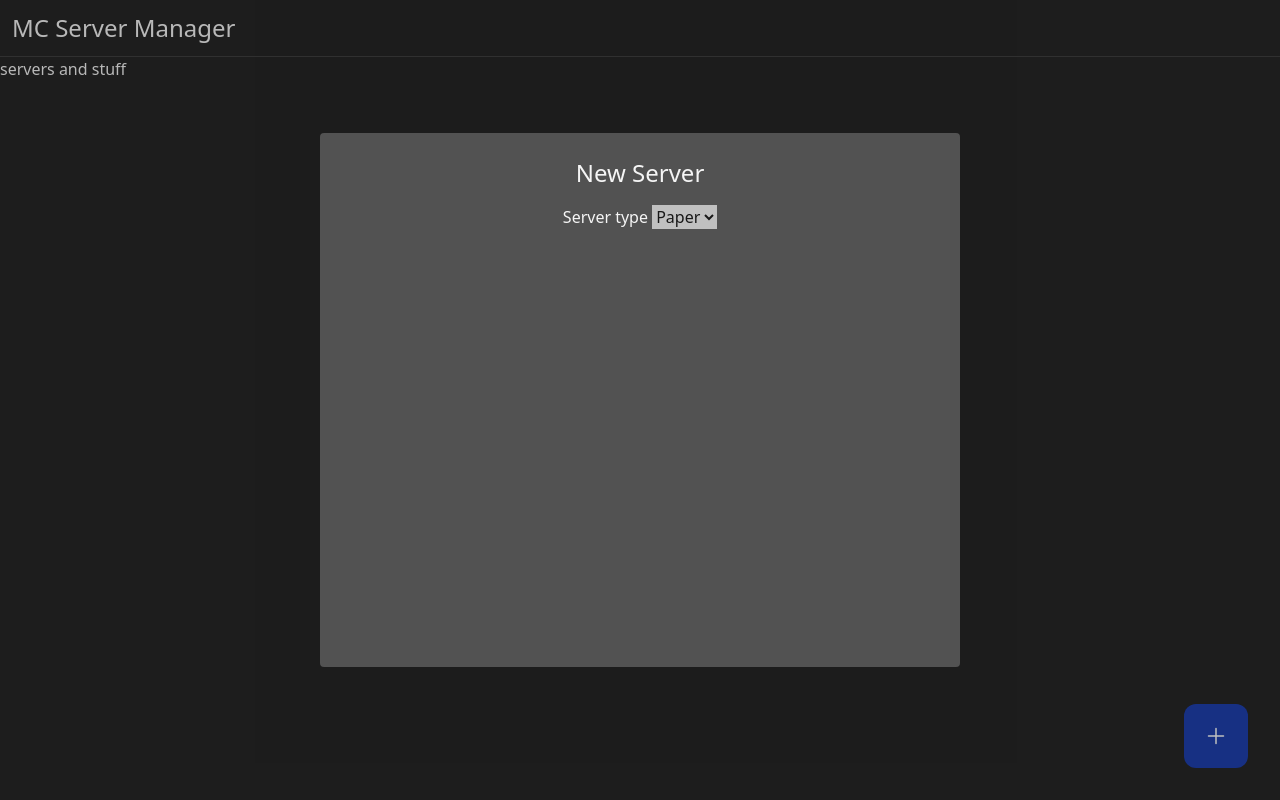
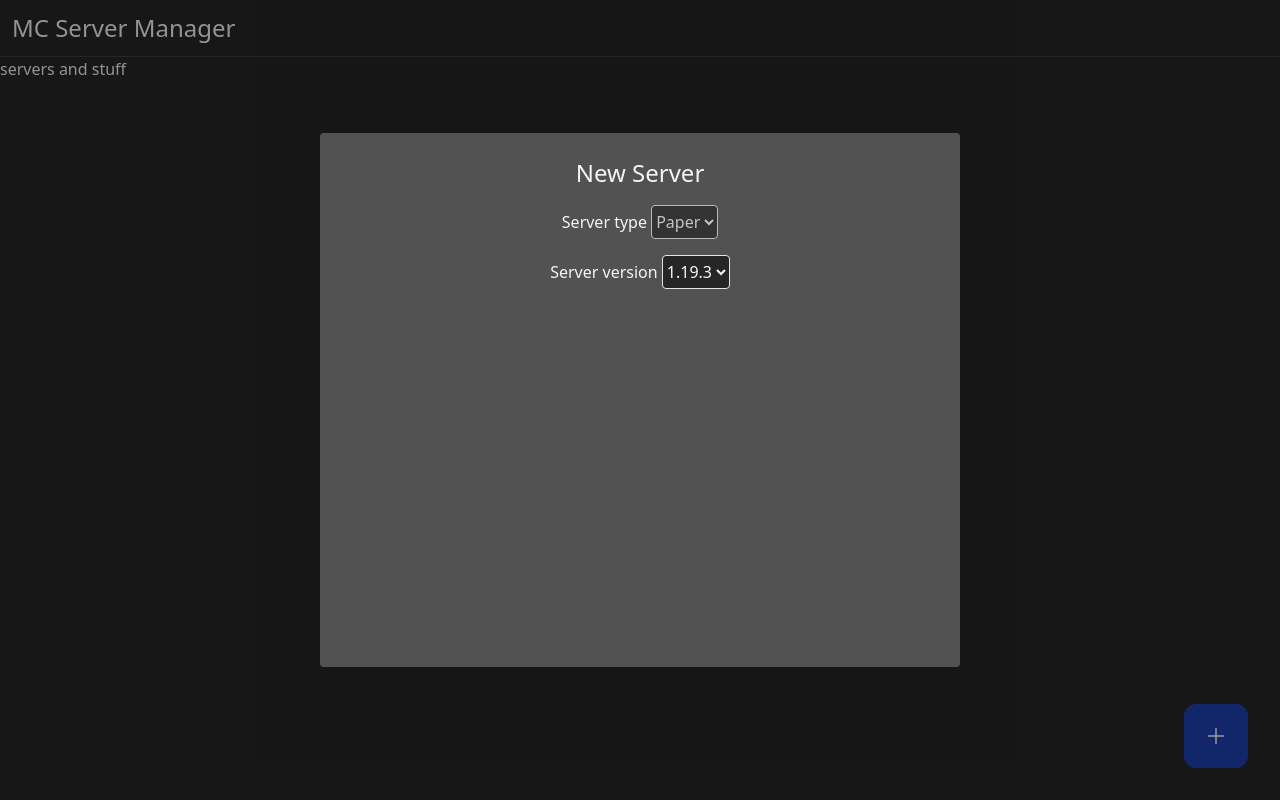
Before and after one commit to Rayn322/ServerManager, a SvelteKit app: page / in a window 1280 px wide. Both pictures are taken after a click on the button 1216 px from the left and 736 px from the top of the page. Built offline with nearby package versions, Linux system fonts and the light colour scheme.

Commit message:
Improve AddServer modal, move components to folder

```diff
--- a/src/lib/AddServer.svelte
+++ /dev/null
@@ -1,36 +0,0 @@
-<script lang="ts">
-	export let open;
-
-	const onKeyDown = (e: KeyboardEvent) => {
-		console.log(e.key);
-		if (e.key === 'Escape') {
-			open = false;
-		}
-	};
-</script>
-
-<svelte:window on:keydown={(e) => onKeyDown(e)} />
-
-<!-- ignoring since we have the event on the window but this probably isn't the best -->
-<!-- svelte-ignore a11y-click-events-have-key-events -->
-<div
-	on:click|self={() => (open = false)}
-	class="fixed top-0 left-0 z-10 flex h-full w-full items-center justify-center bg-black bg-opacity-25"
->
-	<div class="flex h-2/3 w-1/2 flex-col items-center gap-4 rounded bg-neutral-600 p-6">
-		<h2 class="text-2xl">New Server</h2>
-		<form>
-			<div>
-				<label for="server-type">Server type</label>
-				<select
-					class="text-black"
-					id="server-type"
-					title="Paper is the only supported option"
-					disabled
-				>
-					<option value="1">Paper</option>
-				</select>
-			</div>
-		</form>
-	</div>
-</div>
--- /dev/null
+++ b/src/lib/components/AddServer.svelte
@@ -0,0 +1,44 @@
+<script lang="ts">
+	export let open;
+
+	const onKeyDown = (e: KeyboardEvent) => {
+		console.log(e.key);
+		if (e.key === 'Escape') {
+			open = false;
+		}
+	};
+</script>
+
+<svelte:window on:keydown={(e) => onKeyDown(e)} />
+
+<!-- ignoring since we have the event on the window but this probably isn't the best -->
+<!-- svelte-ignore a11y-click-events-have-key-events -->
+<div
+	on:click|self={() => (open = false)}
+	class="fixed top-0 left-0 z-10 flex h-full w-full items-center justify-center bg-black bg-opacity-40"
+>
+	<div class="flex h-2/3 w-1/2 flex-col items-center gap-4 rounded bg-neutral-600 p-6">
+		<h2 class="text-2xl">New Server</h2>
+		<form>
+			<div class="flex flex-col items-center justify-center gap-2">
+				<div>
+					<label for="type">Server type</label>
+					<select
+						class="mb-2 rounded border border-neutral-200 bg-neutral-800 py-1"
+						id="type"
+						title="Paper is the only supported option"
+						disabled
+					>
+						<option value="1">Paper</option>
+					</select>
+				</div>
+				<div>
+					<label for="version">Server version</label>
+					<select class="rounded border border-neutral-200 bg-neutral-800 py-1" id="version">
+						<option value="1">1.19.3</option>
+					</select>
+				</div>
+			</div>
+		</form>
+	</div>
+</div>
--- a/src/routes/+layout.svelte
+++ b/src/routes/+layout.svelte
@@ -1,5 +1,5 @@
 <script>
-	import Header from '$lib/Header.svelte';
+	import Header from '$lib/components/Header.svelte';
 	import '../app.postcss';
 </script>
 
--- a/src/routes/+page.svelte
+++ b/src/routes/+page.svelte
@@ -1,5 +1,5 @@
 <script lang="ts">
-	import AddServer from '$lib/AddServer.svelte';
+	import AddServer from '$lib/components/AddServer.svelte';
 	let open = false;
 </script>
 
```
Also changed, not shown: src/lib/components/Header.svelte (renamed from src/lib/Header.svelte).
